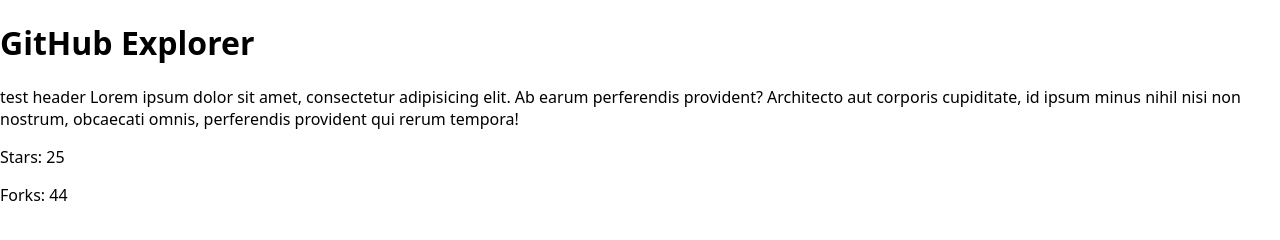
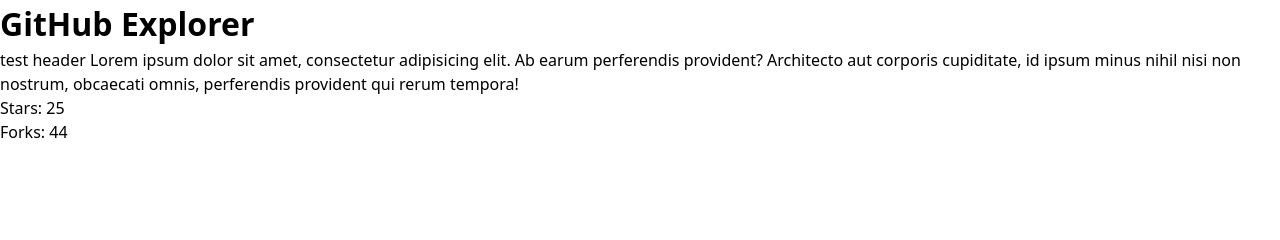
Before and after one commit to sebihojda/basic-frontend-starter, a website: page src/index.html in a window 1280 px wide. Drawn offline with Linux system fonts and the light colour scheme.

Commit message:
chore: add reset

```diff
--- a/src/style.css
+++ b/src/style.css
@@ -8,3 +8,67 @@
   margin: 0;
   padding: 0;
 }
+/* Reset https://www.joshwcomeau.com/css/custom-css-reset/ */
+
+/*
+  1. Use a more-intuitive box-sizing model.
+*/
+*,
+*::before,
+*::after {
+  box-sizing: border-box;
+}
+/*
+  2. Remove default margin
+*/
+* {
+  margin: 0;
+}
+/*
+  3. Allow percentage-based heights in the application
+*/
+html,
+body {
+  height: 100%;
+}
+/*
+  Typographic tweaks!
+  4. Add accessible line-height
+  5. Improve text rendering
+*/
+body {
+  line-height: 1.5;
+  -webkit-font-smoothing: antialiased;
+}
+/*
+  6. Improve media defaults
+*/
+img,
+picture,
+video,
+canvas,
+svg {
+  display: block;
+  max-width: 100%;
+}
+/*
+  7. Remove built-in form typography styles
+*/
+input,
+button,
+textarea,
+select {
+  font: inherit;
+}
+/*
+  8. Avoid text overflows
+*/
+p,
+h1,
+h2,
+h3,
+h4,
+h5,
+h6 {
+  overflow-wrap: break-word;
+}
```
